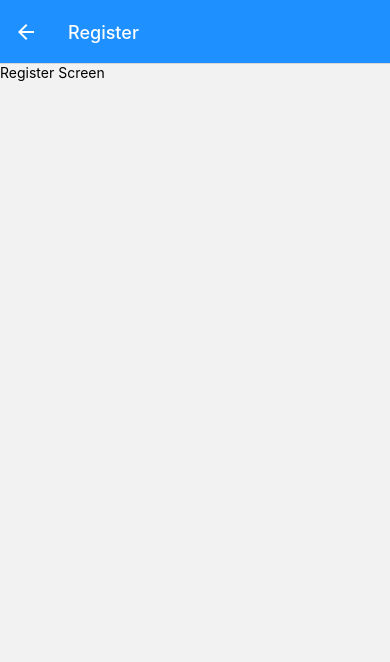
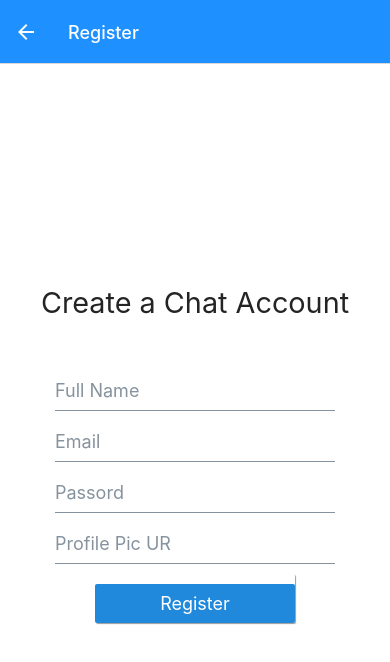
Before and after one commit to ying-teaching/chat0616, a React Native app: screen /Register in a window 390 px wide. Shown: the top 662 px of the page. Built offline with nearby package versions, Linux system fonts and the light colour scheme.

Commit message:
implement login and register UI

```diff
--- a/package.json
+++ b/package.json
@@ -12,6 +12,8 @@
   "dependencies": {
     "@react-navigation/native": "^6.0.10",
     "@react-navigation/native-stack": "^6.6.2",
+    "@rneui/base": "^4.0.0-rc.4",
+    "@rneui/themed": "^4.0.0-rc.4",
     "expo": "~45.0.0",
     "expo-status-bar": "~1.3.0",
     "react": "17.0.2",
@@ -19,6 +21,7 @@
     "react-native": "0.68.2",
     "react-native-safe-area-context": "4.2.4",
     "react-native-screens": "~3.11.1",
+    "react-native-vector-icons": "^9.1.0",
     "react-native-web": "0.17.7"
   },
   "devDependencies": {
--- a/screens/LoginScreen/index.jsx
+++ b/screens/LoginScreen/index.jsx
@@ -1,12 +1,66 @@
-import { StyleSheet, Text, View } from 'react-native';
-import React from 'react';
+import { StyleSheet, View, KeyboardAvoidingView } from 'react-native';
+import React, { useState } from 'react';
+import { StatusBar } from 'expo-status-bar';
 
-export default function LoginScreen() {
+import { Button, Input, Image } from '@rneui/base';
+
+export default function LoginScreen({ navigation }) {
+  const [email, setEmail] = useState('');
+  const [password, setPassword] = useState('');
+
+  function login() {
+    console.log('user login');
+  }
+
   return (
-    <View>
-      <Text>Login Screen</Text>
-    </View>
+    <KeyboardAvoidingView style={styles.container}>
+      <StatusBar style="light" />
+      <Image
+        source={{
+          uri: 'https://blog.mozilla.org/internetcitizen/files/2018/08/signal-logo.png',
+        }}
+        style={styles.image}
+      />
+      <View style={styles.inputContainer}>
+        <Input
+          placeholder="Email"
+          hjk
+          autoFocus
+          type="email"
+          onChangeText={setEmail}
+        />
+        <Input
+          placeholder="Password"
+          secureTextEntry
+          type="password"
+          onChangeText={setPassword}
+          onSubmitEditing={login}
+        />
+      </View>
+      <Button title="Login" containerStyle={styles.button} onPress={login} />
+      <Button
+        title="Register"
+        containerStyle={styles.button}
+        type="outline"
+        onPress={() => navigation.navigate('Register')}
+      />
+    </KeyboardAvoidingView>
   );
 }
 
-const styles = StyleSheet.create({});
+const styles = StyleSheet.create({
+  container: {
+    flex: 1,
+    alignItems: 'center',
+    justifyContent: 'cetner',
+    padding: 10,
+  },
+  image: { width: 200, height: 200 },
+  inputContainer: {
+    width: 300,
+  },
+  button: {
+    width: 200,
+    marginTop: 10,
+  },
+});
--- a/screens/RegisterScreen/index.jsx
+++ b/screens/RegisterScreen/index.jsx
@@ -1,12 +1,71 @@
-import { StyleSheet, Text, View } from 'react-native';
-import React from 'react';
+import { StyleSheet, View, KeyboardAvoidingView } from 'react-native';
+import React, { useState, useLayoutEffect } from 'react';
+import { StatusBar } from 'expo-status-bar';
 
-export default function RegisterScreen() {
+import { Button, Input, Text } from '@rneui/base';
+
+export default function RegisterScreen({ navigation }) {
+  const [name, setName] = useState('');
+  const [email, setEmail] = useState('');
+  const [password, setPassword] = useState('');
+  const [imageUrl, setImageUrl] = useState('');
+
+  useLayoutEffect(() => {
+    navigation.setOptions({
+      headerBackTitle: 'Back to Login', // iOS only
+    });
+  }, [navigation]);
+
+  function register() {
+    console.log('register called');
+  }
+
   return (
-    <View>
-      <Text>Register Screen</Text>
-    </View>
+    <KeyboardAvoidingView style={styles.container}>
+      <StatusBar style="light" />
+      <Text h3 style={{ marginBottom: 50 }}>
+        Create a Chat Account
+      </Text>
+      <View style={styles.inputContainer}>
+        <Input
+          placeholder="Full Name"
+          autofocus
+          type="text"
+          onChangeText={setName}
+        />
+        <Input placeholder="Email" type="email" onChangeText={setEmail} />
+        <Input
+          placeholder="Passord"
+          type="password"
+          secureTextEntry
+          onChangeText={setPassword}
+        />
+        <Input
+          placeholder="Profile Pic UR"
+          type="text"
+          onChangeText={setImageUrl}
+          onSubmitEditing={register}
+        />
+      </View>
+
+      <Button
+        style={styles.button}
+        raised
+        title={'Register'}
+        onPress={register}
+      />
+    </KeyboardAvoidingView>
   );
 }
 
-const styles = StyleSheet.create({});
+const styles = StyleSheet.create({
+  container: {
+    flex: 1,
+    alignItems: 'center',
+    justifyContent: 'center',
+    padding: 10,
+    backgroundColor: 'white',
+  },
+  inputContainer: { width: 300 },
+  button: { width: 200, marginTop: 10 },
+});
```
Also changed, not shown: 1 other file (tests, documents, lock files or other folders).
